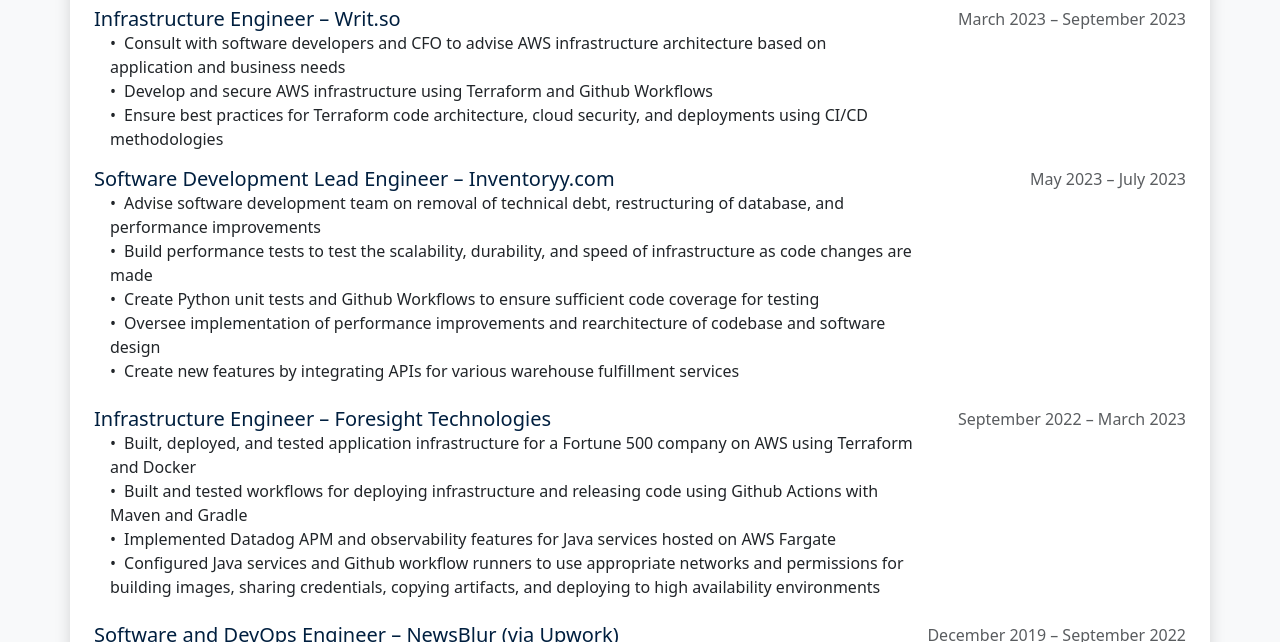
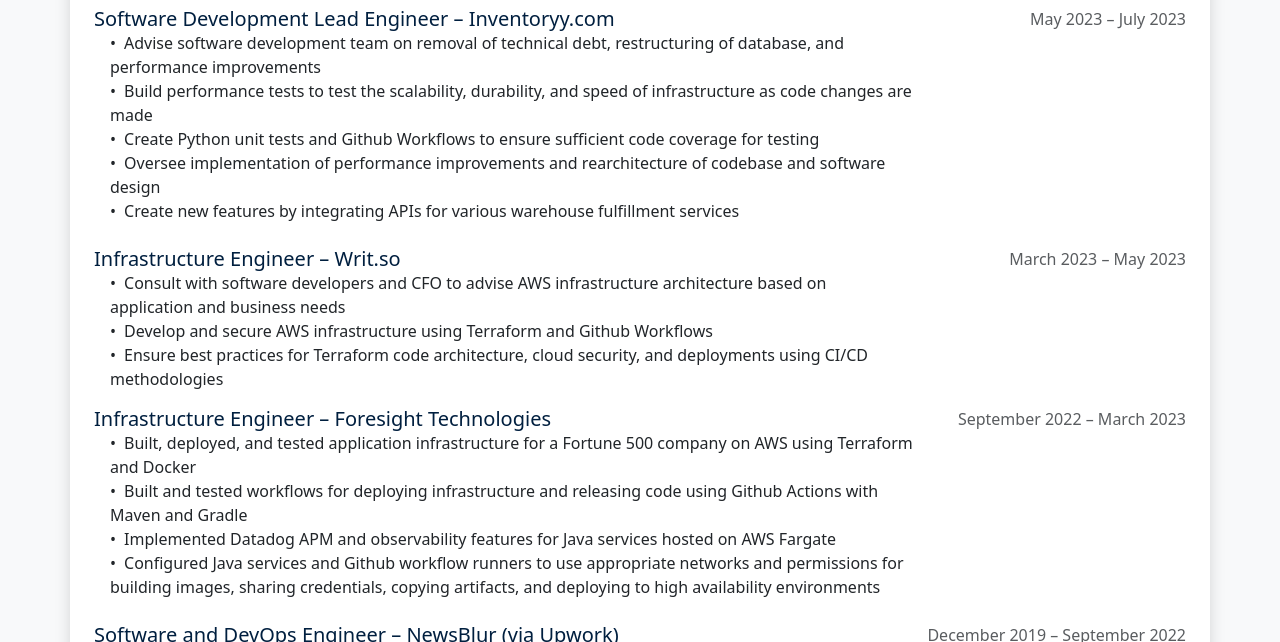
Before and after one commit to jmath1/ResponsiveResume, a plain HTML site: page index.html in a window 1280 px wide. Shown: the part 488-1130 px from the top of the page. Drawn offline with nearby package versions, Linux system fonts and the light colour scheme.

Commit message:
make corrections

```diff
--- a/index.html
+++ b/index.html
@@ -70,7 +70,7 @@
           <div class="card-body">
             <div class="d-flex justify-content-between align-items-center">
               <h5 class="card-title text-navy">Drexel University</h5>
-              <span class="badge bg-secondary">Present–2026</span>
+              <span class="badge bg-secondary">Expected Graduation 2026</span>
             </div>
             <p class="text-muted mb-1">College of Computing and Informatics</p>
             <p class="card-text"><span class="badge bg-light text-dark">M.S. Computer Science</span></p>
@@ -107,17 +107,6 @@
 
     <h2 class="text-navy border-bottom border-navy pb-2 pt-4 mb-3">Professional Experience</h2>
     <div class="mb-4">
-      <div class="mb-3">
-        <div class="d-flex justify-content-between">
-          <h5 class="text-primary mb-0 header-title">Infrastructure Engineer – Writ.so</h5>
-          <span class="text-muted header-date">March 2023 – September 2023</span>
-        </div>
-        <ul class="list-unstyled ps-3 list-container">
-          <li><span class="me-2">•</span>Consult with software developers and CFO to advise AWS infrastructure architecture based on application and business needs</li>
-          <li><span class="me-2">•</span>Develop and secure AWS infrastructure using Terraform and Github Workflows</li>
-          <li><span class="me-2">•</span>Ensure best practices for Terraform code architecture, cloud security, and deployments using CI/CD methodologies</li>
-        </ul>
-      </div>
 
       <div class="mb-4">
         <div class="d-flex justify-content-between">
@@ -130,6 +119,18 @@
             <li><span class="me-2">•</span>Create Python unit tests and Github Workflows to ensure sufficient code coverage for testing</li>
             <li><span class="me-2">•</span>Oversee implementation of performance improvements and rearchitecture of codebase and software design</li>
             <li><span class="me-2">•</span>Create new features by integrating APIs for various warehouse fulfillment services</li>
+        </ul>
+      </div>
+
+      <div class="mb-3">
+        <div class="d-flex justify-content-between">
+          <h5 class="text-primary mb-0 header-title">Infrastructure Engineer – Writ.so</h5>
+          <span class="text-muted header-date">March 2023 – May 2023</span>
+        </div>
+        <ul class="list-unstyled ps-3 list-container">
+          <li><span class="me-2">•</span>Consult with software developers and CFO to advise AWS infrastructure architecture based on application and business needs</li>
+          <li><span class="me-2">•</span>Develop and secure AWS infrastructure using Terraform and Github Workflows</li>
+          <li><span class="me-2">•</span>Ensure best practices for Terraform code architecture, cloud security, and deployments using CI/CD methodologies</li>
         </ul>
       </div>
 
```
